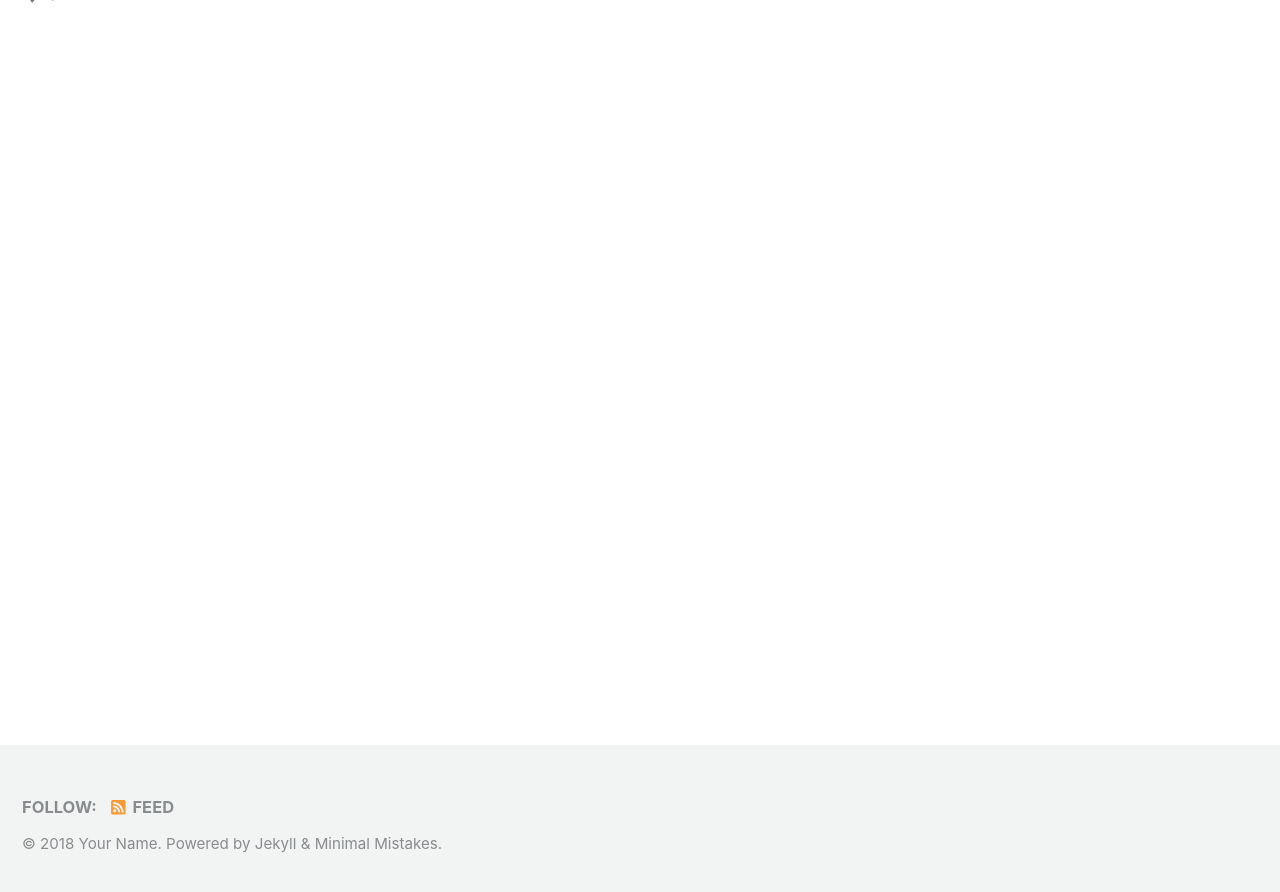
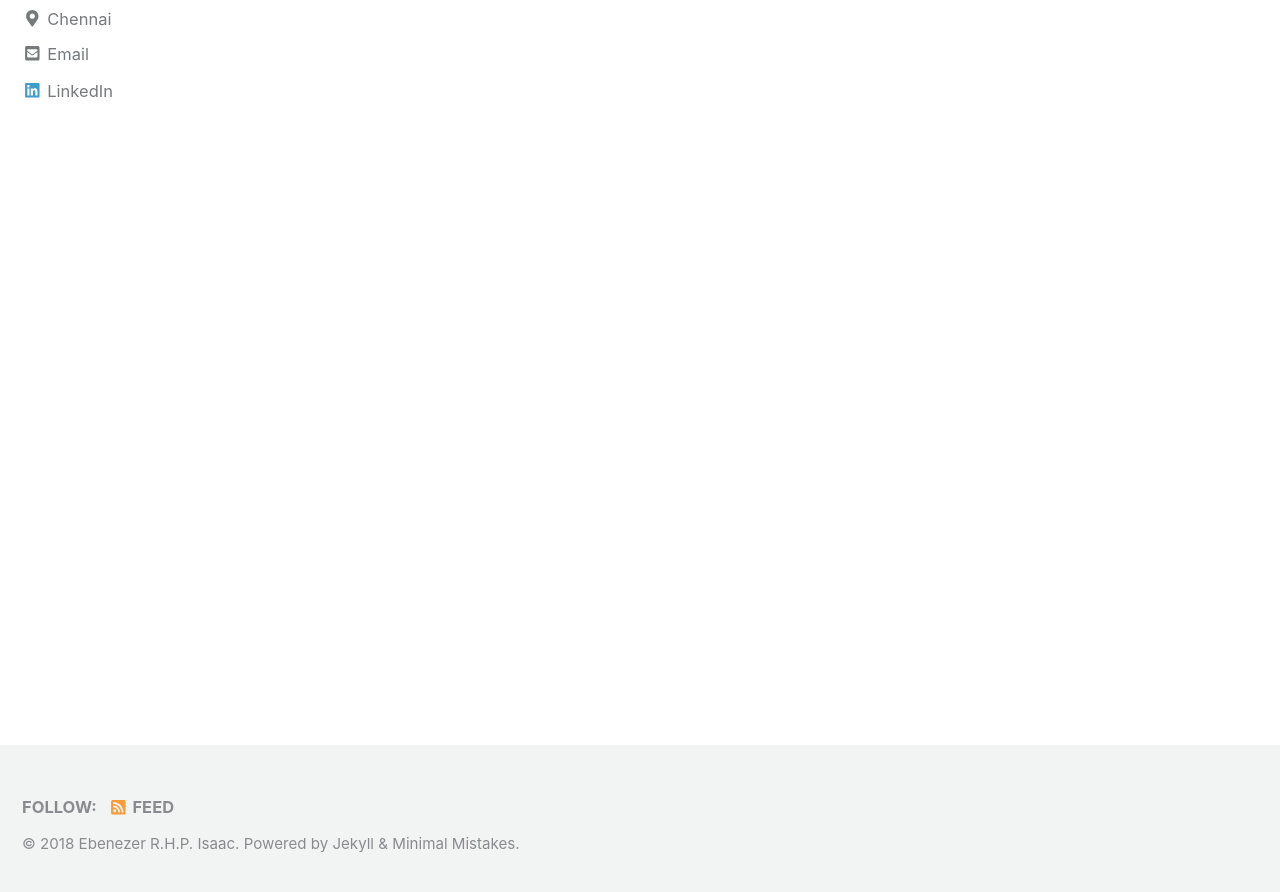
Before and after one commit to ebeisaac/ebeisaac.github.io, a Jekyll site: the page built from index.html, in a window 1280 px wide and 900 px high, scrolled down 253 px. Shown: the top 892 px of the window. Built offline with Jekyll 4.4.1, drawn with Linux system fonts in a browser that asks for light colours; nearby versions of some CDN libraries; the list of posts is cut into pages by our own code; some of the changed text lies outside the part shown.

Commit message:
First edit after minimal

```diff
--- a/_config.yml
+++ b/_config.yml
@@ -16,10 +16,10 @@ minimal_mistakes_skin    : "default" # "air", "aqua", "contrast", "dark", "dirt"
 
 # Site Settings
 locale                   : "en-US"
-title                    : "Site Title"
+title                    : "Ebenezer R.H.P. Isaac"
 title_separator          : "-"
-name                     : "Your Name"
-description              : "An amazing website."
+name                     : "Ebenezer R.H.P. Isaac"
+description              : "About me"
 url                      : # the base hostname & protocol for your site e.g. "https://mmistakes.github.io"
 baseurl                  : # the subpath of your site, e.g. "/blog"
 repository               : # GitHub username/repo-name e.g. "mmistakes/minimal-mistakes"
@@ -100,11 +100,11 @@ analytics:
 
 # Site Author
 author:
-  name             : "Your Name"
+  name             : "Ebenezer R.H.P. Isaac"
   avatar           : # path of avatar image, e.g. "/assets/images/bio-photo.jpg"
-  bio              : "I am an amazing person."
-  location         : "Somewhere"
-  email            :
+  bio              : "Postdoctoral Research Fellow, IIT Madras"
+  location         : "Chennai"
+  email            : ebeisaac[at]ieee[dot]org
   uri              :
   home             : # null (default), "absolute or relative url to link to author home"
   bitbucket        :
@@ -119,7 +119,7 @@ author:
   keybase          :
   instagram        :
   lastfm           :
-  linkedin         : # "john-doe-12345678" (the last part of your profile url, e.g. https://www.linkedin.com/in/john-doe-12345678)
+  linkedin         : "ebenezer-isaac-61185b98" # "john-doe-12345678" (the last part of your profile url, e.g. https://www.linkedin.com/in/john-doe-12345678)
   pinterest        :
   soundcloud       :
   stackoverflow    : # "123456/username" (the last part of your profile url, e.g. https://stackoverflow.com/users/123456/username)
```
